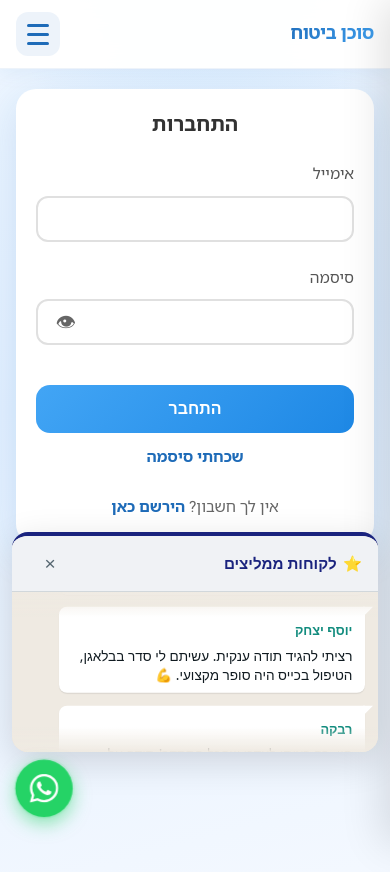
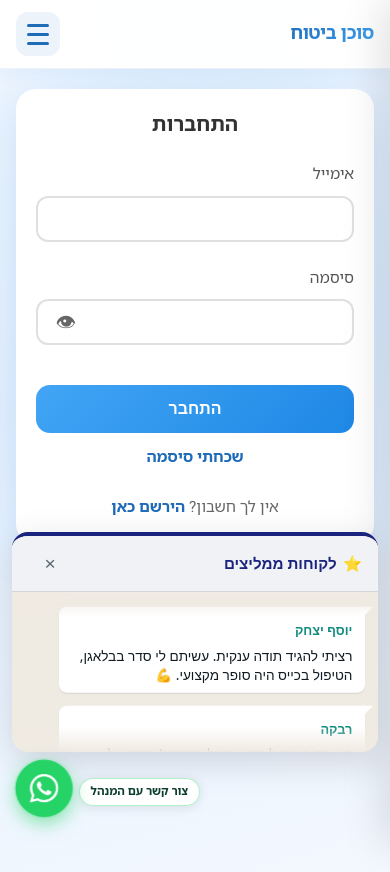
Before and after one commit to millerishi8-art/test-project, a React (Vite) app in the folder client/: page /login in a window 390 px wide. Shown: the top 872 px of the page. Built offline with nearby package versions, Linux system fonts and the light colour scheme; no server answers.

Commit message:
Enhance WhatsAppButton component with multilingual support and improved styling. Added language-specific labels and tooltips, and updated CSS for better layout and responsiveness. The button now adapts to both LTR and RTL text directions.

```diff
--- a/client/src/components/WhatsAppButton.css
+++ b/client/src/components/WhatsAppButton.css
@@ -79,8 +79,42 @@
   transform: translateY(0);
 }
 
+.whatsapp-float-hit {
+  display: flex;
+  align-items: center;
+  gap: 0.45rem;
+  text-decoration: none;
+  color: inherit;
+}
+
+/* LTR: corner is bottom-right — icon stays outermost */
+[dir='ltr'] .whatsapp-float-hit {
+  flex-direction: row-reverse;
+}
+
+/* RTL: corner is bottom-left — icon stays outermost */
+[dir='rtl'] .whatsapp-float-hit {
+  flex-direction: row;
+}
+
+.whatsapp-float-label {
+  font-size: clamp(0.72rem, 2.2vw, 0.82rem);
+  font-weight: 700;
+  line-height: 1.2;
+  color: #0c3d2e;
+  background: rgba(255, 255, 255, 0.96);
+  padding: 0.4rem 0.65rem;
+  border-radius: 999px;
+  box-shadow: 0 2px 12px rgba(0, 0, 0, 0.1);
+  border: 1px solid rgba(37, 211, 102, 0.35);
+  max-width: 9.5rem;
+  text-align: center;
+  flex-shrink: 0;
+}
+
 .whatsapp-float {
   position: relative;
+  flex-shrink: 0;
   width: 56px;
   height: 56px;
   border-radius: 50%;
@@ -107,6 +141,6 @@
   color: #fff;
 }
 
-.whatsapp-float:active {
+.whatsapp-float-hit:active .whatsapp-float {
   transform: scale(1.02);
 }
--- a/client/src/components/WhatsAppButton.jsx
+++ b/client/src/components/WhatsAppButton.jsx
@@ -1,7 +1,23 @@
 import { buildWhatsAppUrl } from '../constants/whatsappPrefill';
+import { useLanguage } from '../context/LanguageContext';
 import './WhatsAppButton.css';
 
 const WHATSAPP_URL = buildWhatsAppUrl('NOAM');
+
+const copy = {
+  he: {
+    shortLabel: 'צור קשר עם המנהל',
+    ariaLabel: 'צור קשר עם מנהל האתר בוואטסאפ — שאלות לגבי האתר',
+    bubble:
+      'לשאלות לגבי האתר אפשר לפנות בוואטסאפ (גם צילום מסך). בין השעות 16:00–22:00 שעון ישראל.',
+  },
+  en: {
+    shortLabel: 'Contact the manager',
+    ariaLabel: 'Contact the site manager on WhatsApp — questions about this website',
+    bubble:
+      'Questions about this site? Message on WhatsApp (screenshots welcome). Replies roughly 4pm–10pm Israel time.',
+  },
+};
 
 /** Inline WhatsApp logo SVG */
 function WhatsAppIcon({ size = 28 }) {
@@ -19,19 +35,25 @@ function WhatsAppIcon({ size = 28 }) {
 }
 
 export default function WhatsAppButton() {
+  const { language } = useLanguage();
+  const t = copy[language] || copy.he;
+
   return (
     <div className="whatsapp-float-wrap">
       <span className="whatsapp-float-bubble" role="tooltip">
-        לשאלות והתייעצות אפשר לפנות בוואטסאפ בין השעות 16:00 ל-22:00 שעון ישראל. מענה לוקח בין יום לשנה.
+        {t.bubble}
       </span>
       <a
         href={WHATSAPP_URL}
         target="_blank"
         rel="noopener noreferrer"
-        className="whatsapp-float"
-        aria-label="צור קשר בוואטסאפ"
+        className="whatsapp-float-hit"
+        aria-label={t.ariaLabel}
       >
-        <WhatsAppIcon />
+        <span className="whatsapp-float-label">{t.shortLabel}</span>
+        <span className="whatsapp-float">
+          <WhatsAppIcon />
+        </span>
       </a>
     </div>
   );
```
